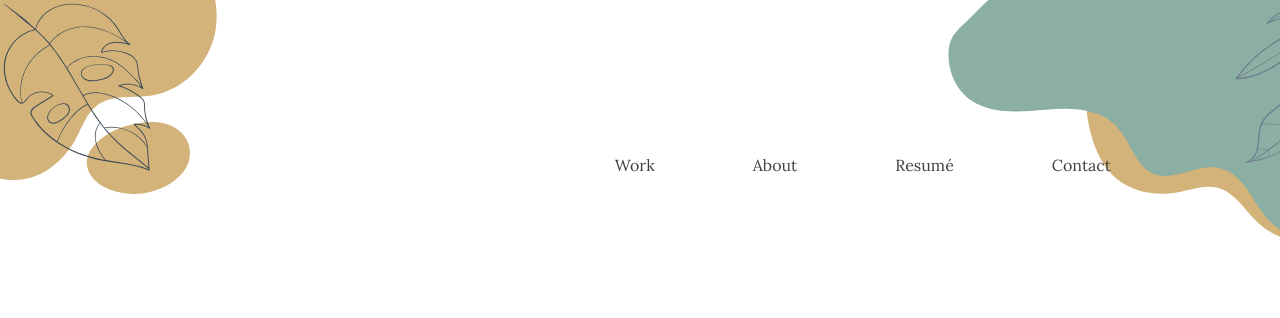
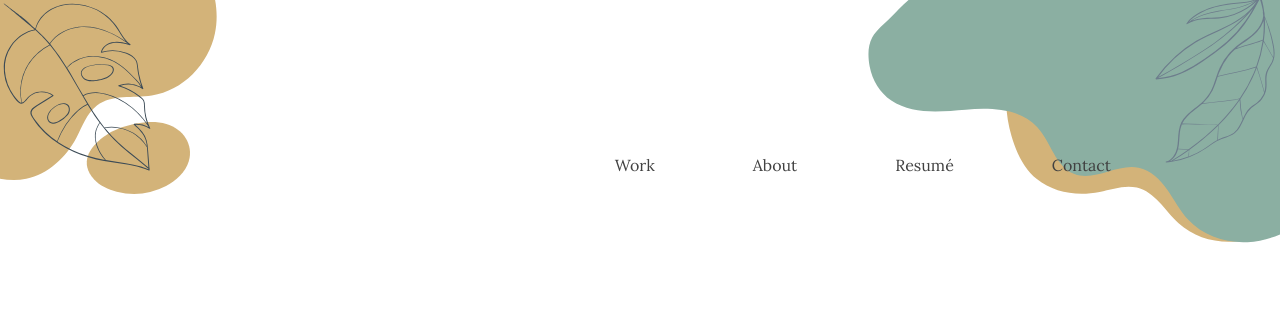
Before and after one commit to vitoriabdias/HW_19_VD, a plain HTML site: page index.html in a window 1280 px wide. Shown: the top 318 px of the page. Drawn offline with nearby package versions, Linux system fonts and the light colour scheme.

Commit message:
Update style.css

```diff
--- a/styles/style.css
+++ b/styles/style.css
@@ -11,7 +11,7 @@ body, button {
 .image-corner-right {
     position: absolute;
     top: 0px;
-    right: -80px;
+    right: 0px;
     width: 33%;
 }
 .image-corner-left {
```
